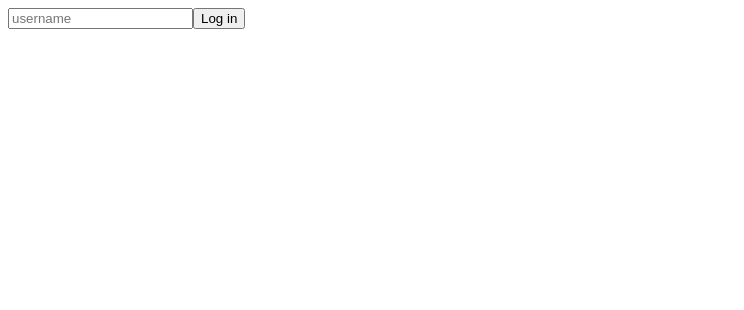
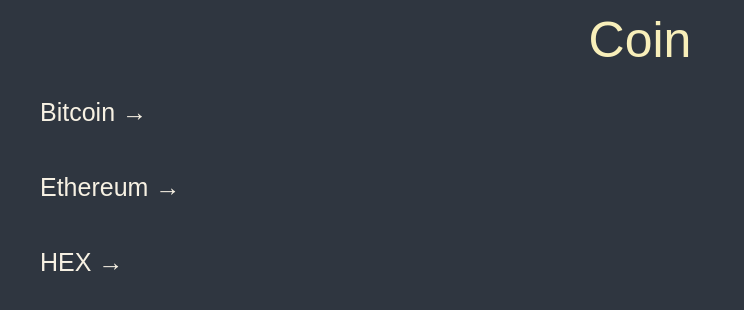
Before and after one commit to mongheee/Reactjs-master, a React (Create React App) app: page / in a window 1280 px wide. Shown: the top 310 px of the page, without its empty margins (0-744 px from the left). Built offline with nearby package versions, Linux system fonts and the light colour scheme.

Commit message:
Started miniPj

```diff
--- a/src/App.tsx
+++ b/src/App.tsx
@@ -1,31 +1,76 @@
-import React, { useState } from "react";
-import styled from "styled-components";
+import { createGlobalStyle } from "styled-components";
+import Router from "./Router";
 
-/* input의 value를 state와 연결하기
- */
+const GlobalStyle = createGlobalStyle`
+@import url('https://fonts.googleapis.com/css2?family=Hind:wght@400;600;700&display=swap');
+
+html, body, div, span, applet, object, iframe,
+h1, h2, h3, h4, h5, h6, p, blockquote, pre,
+a, abbr, acronym, address, big, cite, code,
+del, dfn, em, img, ins, kbd, q, s, samp,
+small, strike, strong, sub, sup, tt, var,
+b, u, i, center,
+dl, dt, dd, menu, ol, ul, li,
+fieldset, form, label, legend,
+table, caption, tbody, tfoot, thead, tr, th, td,
+article, aside, canvas, details, embed,
+figure, figcaption, footer, header, hgroup,
+main, menu, nav, output, ruby, section, summary,
+time, mark, audio, video {
+  margin: 0;
+  padding: 0;
+  border: 0;
+  font-size: 100%;
+  font: inherit;
+  vertical-align: baseline;
+}
+/* HTML5 display-role reset for older browsers */
+article, aside, details, figcaption, figure,
+footer, header, hgroup, main, menu, nav, section {
+  display: block;
+}
+/* HTML5 hidden-attribute fix for newer browsers */
+*[hidden] {
+    display: none;
+}
+body {
+  line-height: 1;
+}
+menu, ol, ul {
+  list-style: none;
+}
+blockquote, q {
+  quotes: none;
+}
+blockquote:before, blockquote:after,
+q:before, q:after {
+  content: '';
+  content: none;
+}
+table {
+  border-collapse: collapse;
+  border-spacing: 0;
+}
+* {
+  box-sizing:border-box ;
+}
+body {
+  font-family:'Hind', sans-serif ;
+  background-color: ${(props) => props.theme.bgColor};
+  color:${(props) => props.theme.textColor} ;
+}
+a {
+  text-decoration:none ;
+  color:inherit;
+}
+`;
+
 function App() {
-  const [value, setValue] = useState("");
-  const onChange = (event: React.FormEvent<HTMLInputElement>) => {
-    const {
-      currentTarget: { value },
-    } = event;
-    setValue(value);
-  };
-  const onSubmit = (event: React.FormEvent<HTMLFormElement>) => {
-    event.preventDefault();
-  };
   return (
-    <div>
-      <form onSubmit={onSubmit}>
-        <input
-          value={value}
-          onChange={onChange}
-          type="text"
-          placeholder="username"
-        />
-        <button>Log in</button>
-      </form>
-    </div>
+    <>
+      <GlobalStyle />
+      <Router />
+    </>
   );
 }
 
--- /dev/null
+++ b/src/Router.tsx
@@ -0,0 +1,15 @@
+import { BrowserRouter, Route, Routes } from "react-router-dom";
+import Coin from "./routes/Coin";
+import Coins from "./routes/Coins";
+
+function Router() {
+  return (
+    <BrowserRouter>
+      <Routes>
+        <Route path="/:coinId" element={<Coin />} />
+        <Route path="/" element={<Coins />} />
+      </Routes>
+    </BrowserRouter>
+  );
+}
+export default Router;
--- a/src/index.tsx
+++ b/src/index.tsx
@@ -2,11 +2,11 @@
 import ReactDOM from "react-dom";
 import { ThemeProvider } from "styled-components";
 import App from "./App";
-import { darkTheme } from "./theme";
+import { theme } from "./theme";
 
 ReactDOM.render(
   <React.StrictMode>
-    <ThemeProvider theme={darkTheme}>
+    <ThemeProvider theme={theme}>
       <App />
     </ThemeProvider>
   </React.StrictMode>,
--- /dev/null
+++ b/src/routes/Coin.tsx
@@ -0,0 +1,12 @@
+import { useParams } from "react-router-dom";
+import styled from "styled-components";
+
+const Title = styled.h1`
+  color: ${(props) => props.theme.accentColor};
+`;
+function Coin() {
+  const { coinId } = useParams();
+  return <Title>Coin</Title>;
+}
+
+export default Coin;
--- /dev/null
+++ b/src/routes/Coins.tsx
@@ -0,0 +1,83 @@
+import { Link } from "react-router-dom";
+import styled from "styled-components";
+const Container = styled.div`
+  padding: 0px 20px;
+`;
+
+const Header = styled.header`
+  height: 10vh;
+  display: flex;
+  justify-content: center;
+  align-items: center;
+`;
+
+const CoinsList = styled.ul``;
+
+const Coin = styled.li`
+  font-size: 25px;
+  /* border: 2px solid;
+  border-color: ${(props) => props.theme.textColor}; */
+  color: ${(props) => props.theme.textColor};
+  margin-bottom: 10px;
+  border-radius: 15px;
+  padding: 20px;
+  &:hover {
+    a {
+      color: ${(props) => props.theme.bgColor};
+    }
+    background-color: ${(props) => props.theme.textColor};
+  }
+`;
+
+const Title = styled.h1`
+  font-size: 50px;
+  color: ${(props) => props.theme.accentColor};
+`;
+
+const coins = [
+  {
+    id: "btc-bitcoin",
+    name: "Bitcoin",
+    symbol: "BTC",
+    rank: 1,
+    is_new: false,
+    is_active: true,
+    type: "coin",
+  },
+  {
+    id: "eth-ethereum",
+    name: "Ethereum",
+    symbol: "ETH",
+    rank: 2,
+    is_new: false,
+    is_active: true,
+    type: "coin",
+  },
+  {
+    id: "hex-hex",
+    name: "HEX",
+    symbol: "HEX",
+    rank: 3,
+    is_new: false,
+    is_active: true,
+    type: "token",
+  },
+];
+function Coins() {
+  return (
+    <Container>
+      <Header>
+        <Title>Coin</Title>
+      </Header>
+      <CoinsList>
+        {coins.map((coin) => (
+          <Coin key={coin.id}>
+            <Link to={`/${coin.id}`}>{coin.name} &rarr;</Link>
+          </Coin>
+        ))}
+      </CoinsList>
+    </Container>
+  );
+}
+
+export default Coins;
--- a/src/styled.d.ts
+++ b/src/styled.d.ts
@@ -6,5 +6,6 @@
   export interface DefaultTheme {
     textColor: string;
     bgColor: string;
+    accentColor: string;
   }
 }
--- a/src/theme.ts
+++ b/src/theme.ts
@@ -1,13 +1,9 @@
 // create theme
 
-import { DefaultTheme } from "styled-components";
+import styled, { DefaultTheme } from "styled-components";
 
-export const lightTheme: DefaultTheme = {
-  bgColor: "white",
-  textColor: "black",
+export const theme: DefaultTheme = {
+  bgColor: "#2f3640",
+  textColor: "#f7f1e3",
+  accentColor: "#F8EFBA",
 };
-
-export const darkTheme: DefaultTheme = {
-  bgColor: "black",
-  textColor: "white",
-};
```
